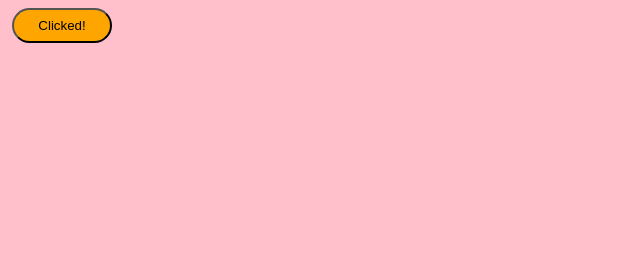
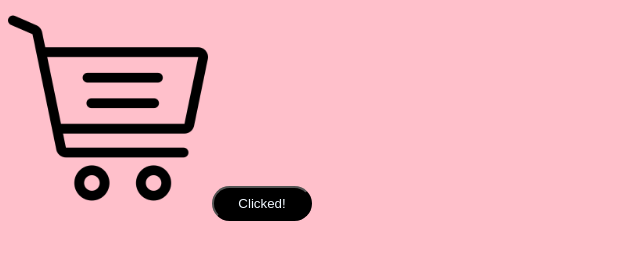
Before and after one commit to BhavdeepSinghGoraya/week12, a plain HTML site: page index.html in a window 1280 px wide. Both pictures are taken after a click on the button "Click Me!". Shown: the whole page, without its empty margins (0-640 px from the left). Drawn offline with Linux system fonts and the light colour scheme.

Commit message:
Adding Image using javascript

```diff
--- a/scripts/script.js
+++ b/scripts/script.js
@@ -7,10 +7,10 @@ function clickedHandler(){
 }
 // clickButton.addEventListener('click', clickedHandler, {once:true});
 
-// function buttonDarkTheme(e){
-//     clickButton.classList.add('click-meDarktheme')
-// };
-// clickButton.addEventListener('click', buttonDarkTheme);
+function buttonDarkTheme(e){
+    clickButton.classList.toggle('click-meDarktheme')
+};
+clickButton.addEventListener('click', buttonDarkTheme);
 // const textcontent = "Clicked!"
 function changeBGpink(){
     document.body.classList.toggle("pink")
@@ -30,7 +30,13 @@ clickButton.addEventListener("click",changeBGpink);
 clickButton.addEventListener("click",changeText);
 
 
-// const image = document.querySelector('#shoppingCart')
-// function Addimage(e){
+const image = document.querySelector('#shoppingCart')
 
-// }
+function UpdateImage(e){
+    image.setAttribute('src','Images/263142.png');
+    image.setAttribute('alt','Shopping Cart Image');
+    image.setAttribute('width','200');
+    image.setAttribute('height','200')
+}
+
+clickButton.addEventListener("click",UpdateImage);
--- a/stylesheet/stylesheet.css
+++ b/stylesheet/stylesheet.css
@@ -5,10 +5,10 @@
     background-color: orange;
     color: black;
 }
-/* .click-meDarktheme{
+.click-meDarktheme{
     background-color: black;
     color: aliceblue;
-} */
+}
 /* .pink{
     width: 100px;
     height: 35px;
```
